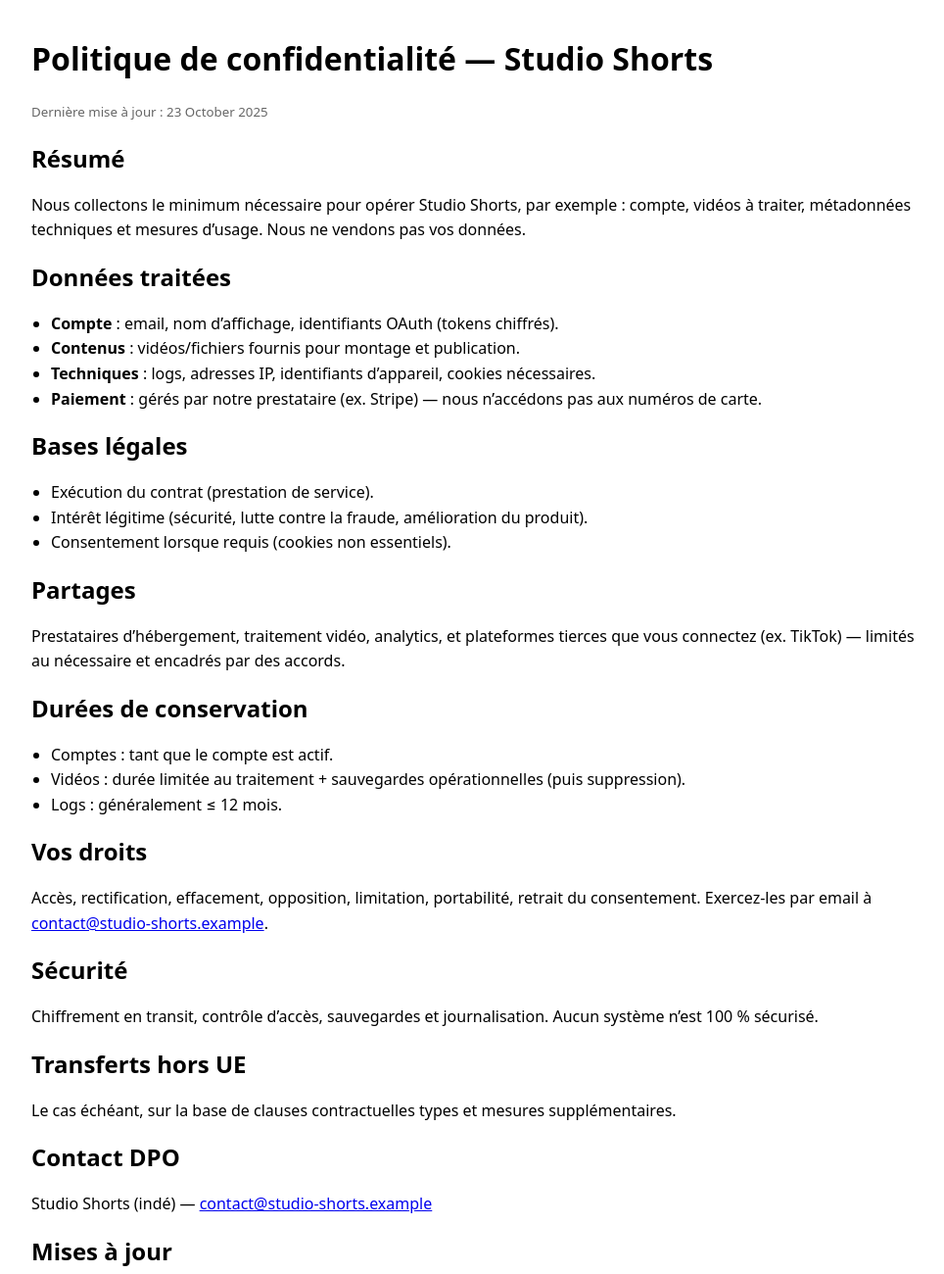
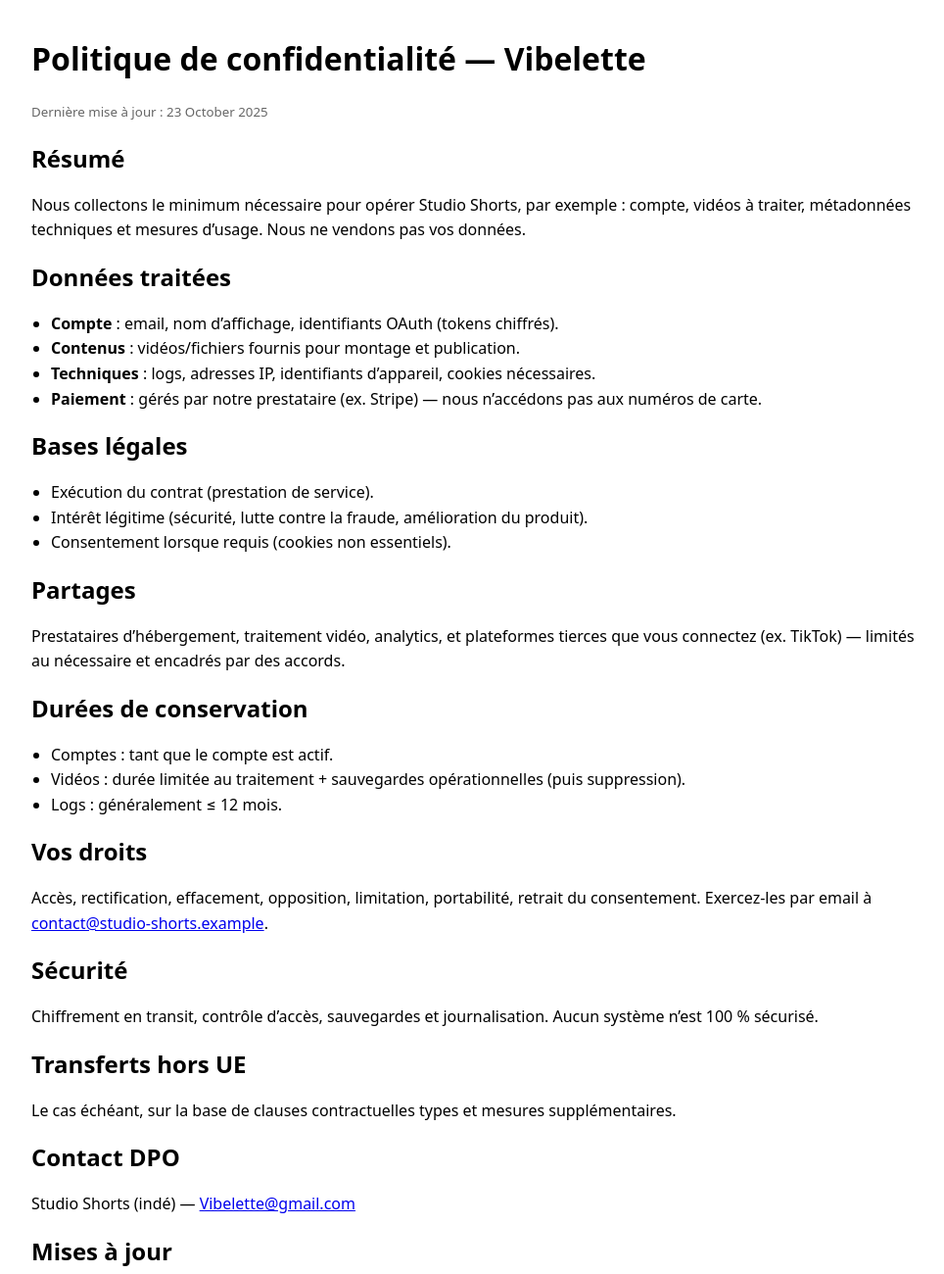
Before and after one commit to Berrougui/Vibelette.github.io, a plain HTML site: page privacy.html in a window 1280 px wide. Shown: the top 1300 px of the page at 98% size, without its empty margins (148-1112 px from the left). Drawn offline with Linux system fonts and the light colour scheme.

Commit message:
Update privacy.html

```diff
--- a/privacy.html
+++ b/privacy.html
@@ -3,7 +3,7 @@
 <head>
 <meta charset="utf-8">
 <meta name="viewport" content="width=device-width, initial-scale=1">
-<title>Politique de confidentialité — Studio Shorts</title>
+<title>Politique de confidentialité — Vibelette</title>
 <style>
 body{font-family:system-ui,-apple-system,Segoe UI,Roboto,Ubuntu,'Helvetica Neue',Arial,sans-serif;max-width:920px;margin:40px auto;padding:0 16px;line-height:1.6}
 h1,h2{line-height:1.25}
@@ -12,7 +12,7 @@ ul{padding-left:20px}
 </style>
 </head>
 <body>
-<h1>Politique de confidentialité — Studio Shorts</h1>
+<h1>Politique de confidentialité — Vibelette</h1>
 <small>Dernière mise à jour : 23 October 2025</small>
 
 <h2>Résumé</h2>
@@ -53,7 +53,7 @@ ul{padding-left:20px}
 <p>Le cas échéant, sur la base de clauses contractuelles types et mesures supplémentaires.</p>
 
 <h2>Contact DPO</h2>
-<p>Studio Shorts (indé) — <a href="mailto:contact@studio-shorts.example">contact@studio-shorts.example</a></p>
+<p>Studio Shorts (indé) — <a href="mailto:Vibelette@gmail.com">Vibelette@gmail.com</a></p>
 
 <h2>Mises à jour</h2>
 <p>Nous pouvons modifier cette politique ; la date de mise à jour reflète la version en vigueur.</p>
```
